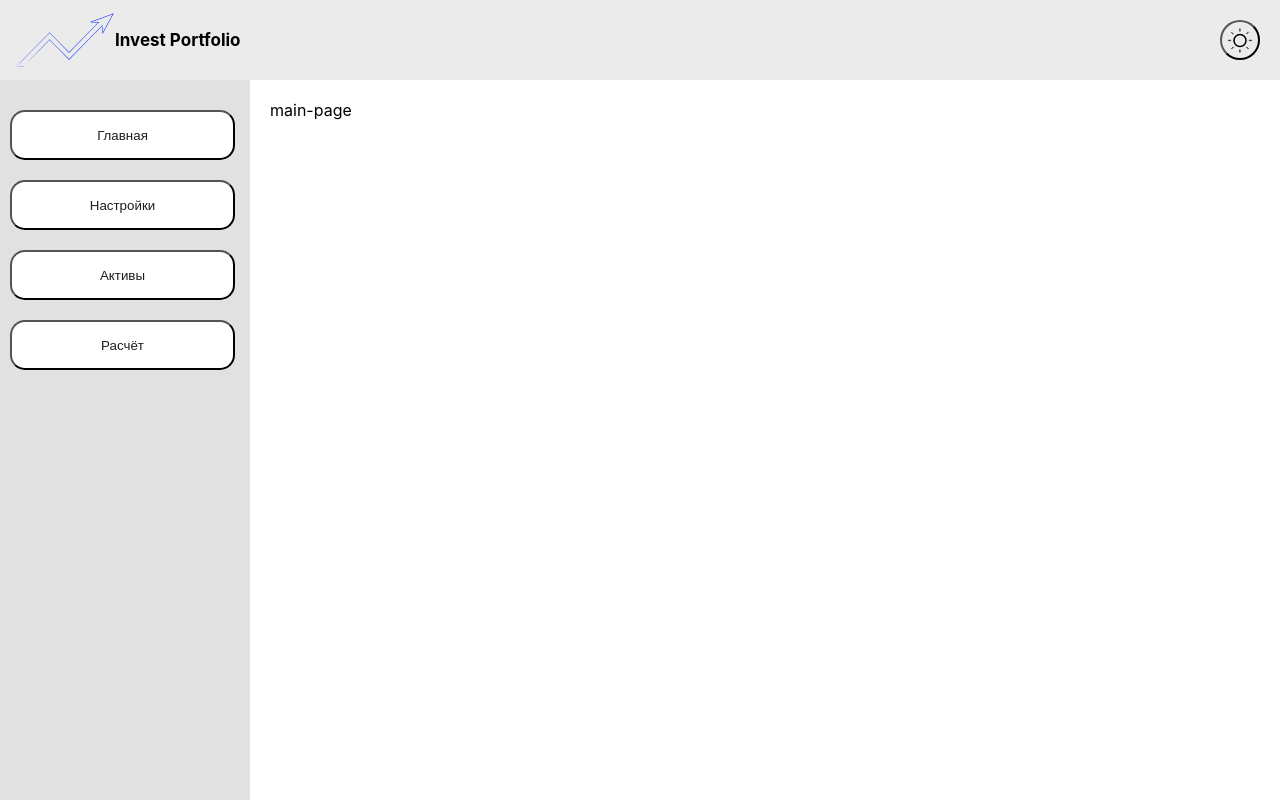
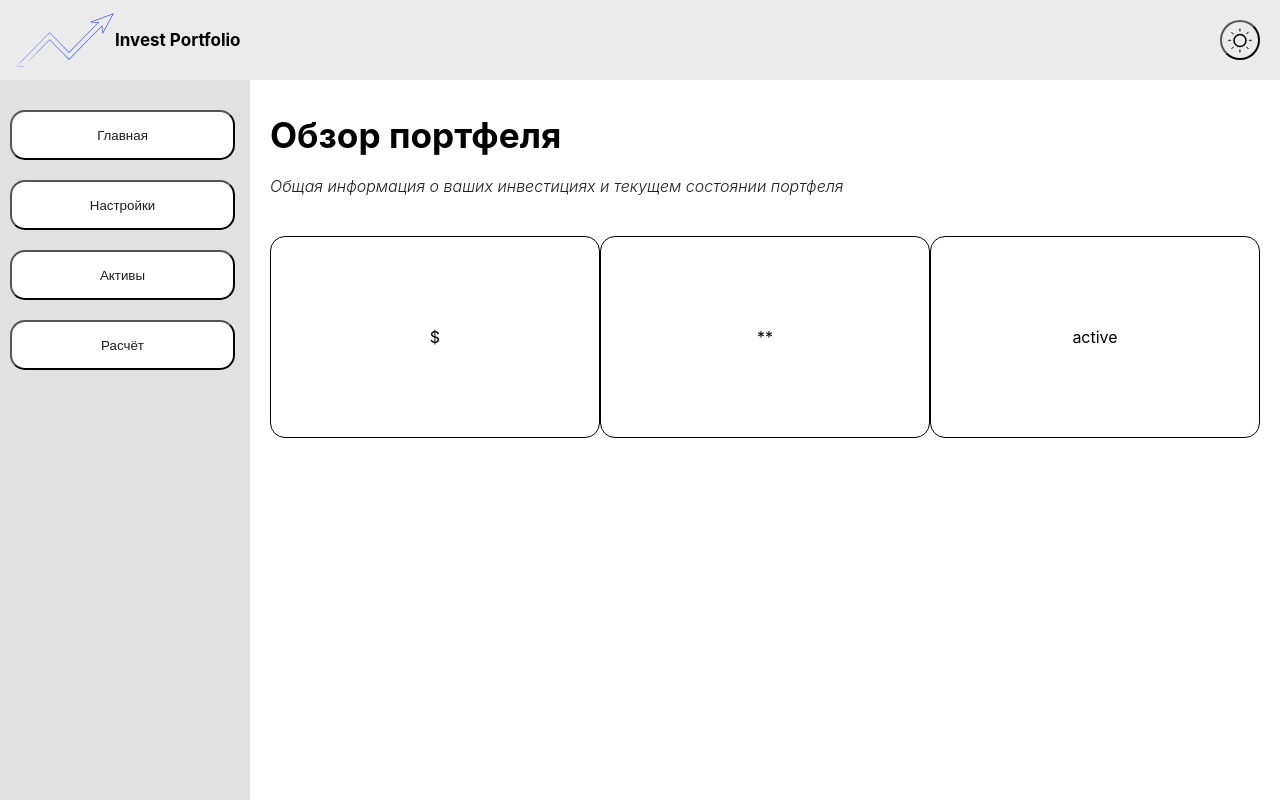
Before and after one commit to Unterseiter/invest-portfolio, a React (Create React App) app in the folder invest-portfolio-frontend/: page / in a window 1280 px wide. Shown: the top 800 px of the page. Built offline with nearby package versions, Linux system fonts and the light colour scheme.

Commit message:
start work on main-page

```diff
--- a/invest-portfolio-frontend/src/App.css
+++ b/invest-portfolio-frontend/src/App.css
@@ -14,7 +14,7 @@
 
 .main-content {
   flex: 1;
-  padding: 20px;
+  padding: 10px 20px;
   background: var(--bg-page);
   color: var(--color-primary);
   overflow-y: auto; /* Прокрутка только для контента */
--- a/invest-portfolio-frontend/src/pages/main/HomePage.jsx
+++ b/invest-portfolio-frontend/src/pages/main/HomePage.jsx
@@ -1,8 +1,25 @@
+import './Main-page.css'
+
 function MainPage () {
     return (
-        <div>
-            main-page
+        <div className='portfolio-review-box'>
+
+            <div className="portfolio-review">
+                <h1>
+                    Обзор портфеля
+                </h1>
+                <p>
+                    Общая информация о ваших инвестициях и текущем состоянии портфеля
+                </p>
+            </div>
+
+            <div className="portfolio-info">
+                {/* ячейка общей стоимости */} <div className="total-cost">$</div>
+                {/* кол-во активов */} <div className="number-actives">**</div>
+                {/* Лучший актив */} <div className="best-active">active</div>
+            </div>
         </div>
+
     )
 }
 
--- a/invest-portfolio-frontend/src/pages/main/Main-page.css
+++ b/invest-portfolio-frontend/src/pages/main/Main-page.css
@@ -0,0 +1,68 @@
+.portfolio-review-box{
+}
+
+.portfolio-review{
+
+    height: max-content;
+    width: 100%;
+    display: flex;
+    flex-direction: column;
+    margin-bottom: 30px;
+
+    h1{
+        color: var(--color-primary);
+        width: max-content;
+        height: max-content;
+        font-size: 2.2rem;
+        font-weight: 700;
+        margin-bottom: 10px;
+    }
+
+    p{
+        color: var(--color-secondary);
+        width: max-content;
+        height: max-content;
+        margin: 10px 0;
+        font-style: italic;
+        font-weight: 300;
+    }
+}
+
+.portfolio-info{
+
+    width: 100%;
+    color: var(--color-primary);
+    display: flex;
+    flex-direction: row;
+    justify-content: space-between;
+
+    .total-cost{
+        border: 1px var(--color-primary) solid;
+        border-radius: 15px;
+        width: 400px;
+        height: 200px;
+        display: flex;
+        align-items: center;
+        justify-content: center;
+    }
+
+    .number-actives{
+        border: 1px var(--color-primary) solid;
+        border-radius: 15px;
+        width: 400px;
+        height: 200px;
+        display: flex;
+        align-items: center;
+        justify-content: center;
+    }
+
+    .best-active{
+        border: 1px var(--color-primary) solid;
+        border-radius: 15px;
+        width: 400px;
+        height: 200px;
+        display: flex;
+        align-items: center;
+        justify-content: center;
+    }
+}
```
